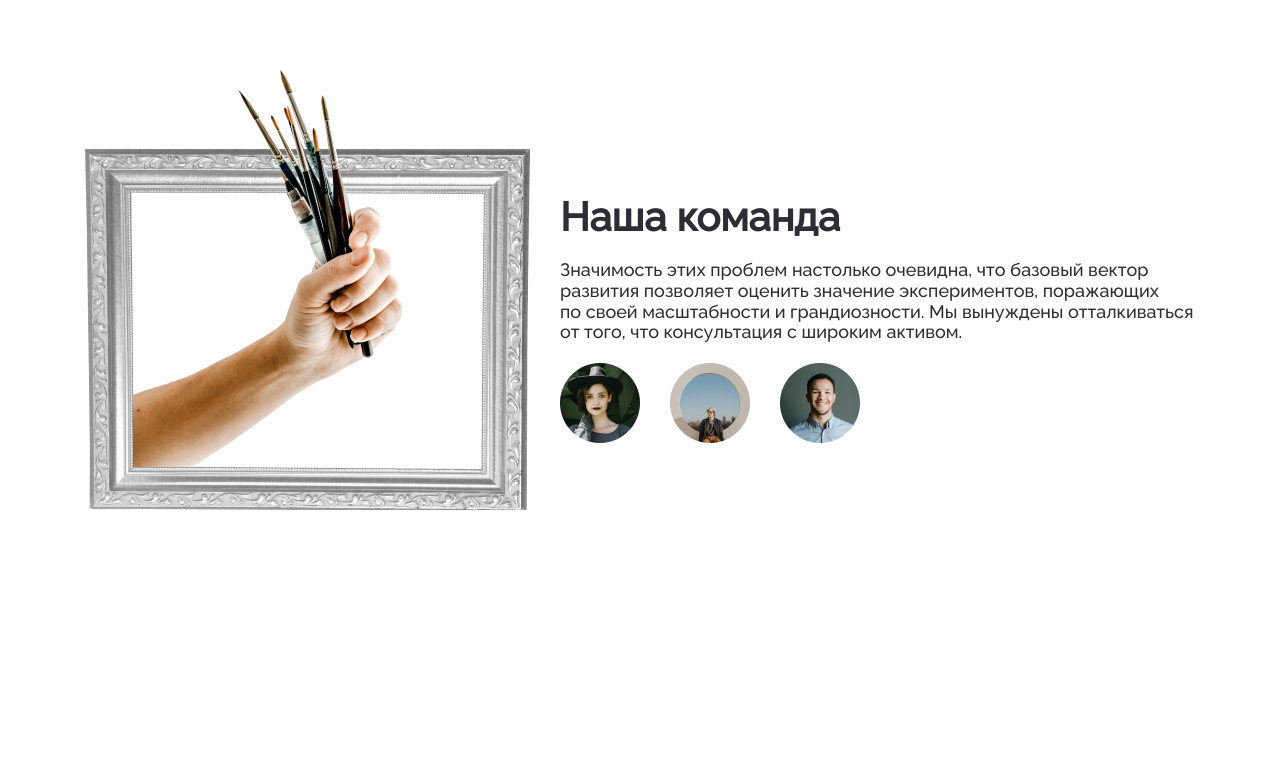
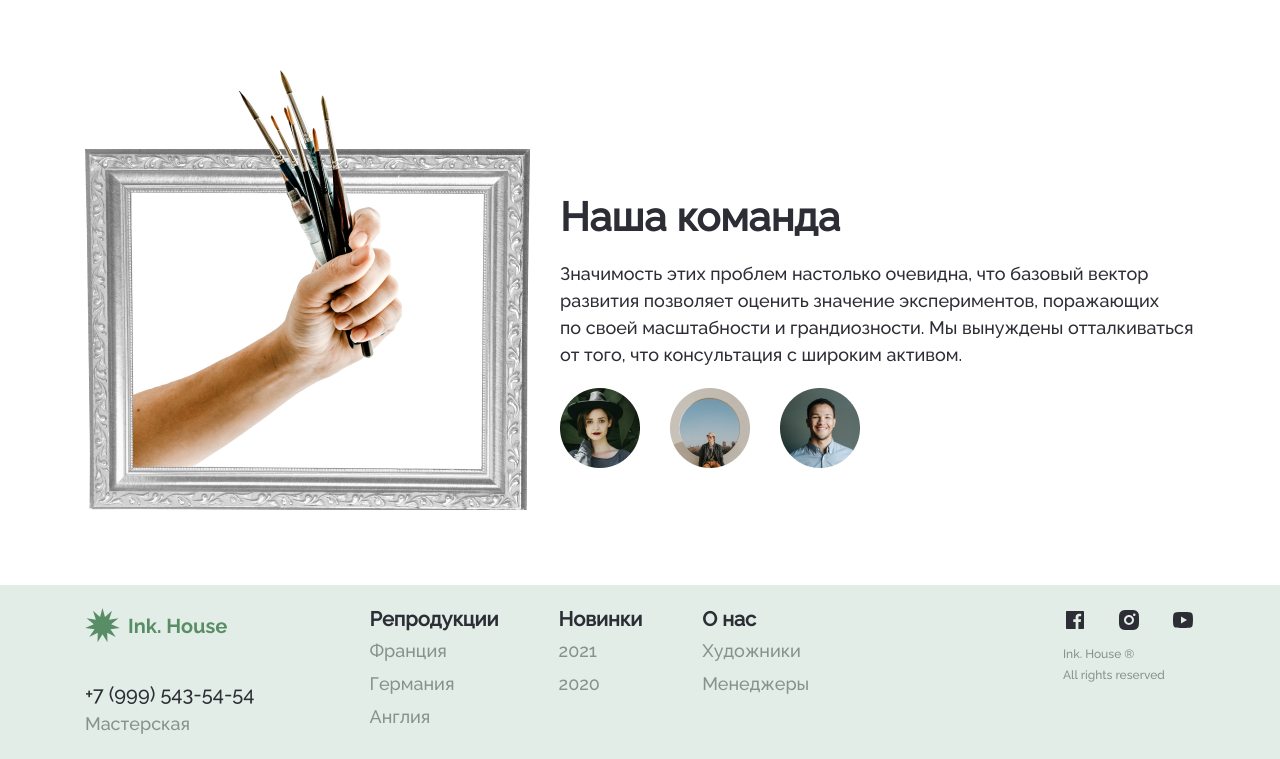
Before and after one commit to CallMeMaksimG/Ink.House, a plain HTML site: page index.html in a window 1280 px wide. Shown: the part 2876-3635 px from the top of the page. Before the commit the page ends 3461 px from the top, so only its background shows below. Drawn offline with Linux system fonts and the light colour scheme; a web font is replaced by a local one.

Commit message:
Добавить footer

```diff
--- a/index.html
+++ b/index.html
@@ -204,7 +204,53 @@
     </section>
     </main>
     <footer class="footer">
-
+        <div class="container footer__container">
+            <div class="footer__left">
+                <div class="footer__logo">
+                    <img src="images/logo.svg" alt="logo">
+                </div>
+                <div class="footer__phone">
+                    <a href="" class="footer__phone-number">+7 (999) 543-54-54</a>
+                    <span class="footer__phone-text">Мастерская</span>
+                </div>
+            </div>
+            <div class="footer__right">
+                <div class="footer__menu">
+                    <div class="footer__menu-col">
+                        <h3 class="footer__menu-title">Репродукции</h3>
+                        <ul class="footer__menu-list">
+                            <li class="footer__menu-list-item"><a href="#" class="footer__menu-link">Франция</a></li>
+                            <li class="footer__menu-list-item"><a href="#" class="footer__menu-link">Германия</a></li>
+                            <li class="footer__menu-list-item"><a href="#" class="footer__menu-link">Англия</a></li>
+                        </ul>
+                    </div>
+                    <div class="footer__menu-col">
+                        <h3 class="footer__menu-title">Новинки</h3>
+                        <ul class="footer__menu-list">
+                            <li class="footer__menu-list-item"><a href="#" class="footer__menu-link">2021</a></li>
+                            <li class="footer__menu-list-item"><a href="#" class="footer__menu-link">2020</a></li>
+                        </ul>
+                    </div>
+                    <div class="footer__menu-col">
+                        <h3 class="footer__menu-title">О нас</h3>
+                        <ul class="footer__menu-list">
+                            <li class="footer__menu-list-item"><a href="#" class="footer__menu-link">Художники</a></li>
+                            <li class="footer__menu-list-item"><a href="#" class="footer__menu-link">Менеджеры</a></li>
+                        </ul>
+                    </div>
+                </div>
+                <div class="footer__props">
+                    <ul class="socialmedia">
+                        <li class="socialmedia__item"><a href="#" class="socialmedia__link"><img src="images/facebook.svg" alt=""></a></li>
+                        <li class="socialmedia__item"><a href="#" class="socialmedia__link"><img src="images/instagram.svg" alt=""></a></li>
+                        <li class="socialmedia__item"><a href="#" class="socialmedia__link"><img src="images/youtube.svg" alt=""></a></li>
+                    </ul>
+                    <p class="footer__copyright">Ink. House ®
+                        <span>All rights reserved</span>
+                    </p>
+                </div>
+            </div>
+        </div>
     </footer>
 </div>
 </body>
--- a/scss/style.scss
+++ b/scss/style.scss
@@ -67,6 +67,12 @@ body {
     display: flex;
     gap: 60px;
     margin-right: 60px;
+}
+
+.nav__link {
+    &:hover {
+        color: $fontGreenColor;
+    }
 }
 
 .banner__container {
@@ -283,9 +289,100 @@ body {
 .team__text {
     font-size: 18px;
     margin-bottom: 20px;
+    line-height: 150%;
 }
 
 .team__image {
     display: flex;
     gap: 30px;
 }
+
+.footer {
+    background: $mainGreenColor;
+    padding: 23px 0 23px 0;
+}
+
+.footer__container {
+    display: flex;
+}
+
+.footer__logo {
+    margin-bottom: 35px;
+}
+
+.footer__phone {
+    display: flex;
+    flex-direction: column;
+}
+
+.footer__phone-number {
+    margin-bottom: 8px;
+
+    &:hover {
+        color: $fontGreenColor;
+    }
+}
+
+.footer__phone-text {
+    color: $fontGreyColor;
+    font-size: 18px;
+}
+
+.footer__right {
+    display: flex;
+    flex-grow: 1;
+}
+
+.footer__left {
+    margin-right: 115px;
+}
+
+.footer__menu-col {
+    margin-right: 60px;
+}
+
+.footer__menu {
+    display: flex;
+    margin-right: auto;
+}
+
+.footer__menu-title {
+    font-size: 20px;
+    margin-bottom: 6px;
+}
+
+.footer__menu-list-item {
+    margin-bottom: 6px;
+}
+
+.footer__menu-link {
+    color: $fontGreyColor;
+    font-size: 18px;
+    line-height: 150%;
+
+    &:hover {
+        color: $fontGreenColor;
+    }
+}
+
+
+.socialmedia {
+    display: flex;
+    gap: 30px;
+    margin-bottom: 10px;
+}
+
+.footer__copyright {
+    color: $fontGreyColor;
+    font-size: 12px;
+    line-height: 120%;
+    display: flex;
+    flex-direction: column;
+    gap: 6px;
+}
+
+.socialmedia__link {
+    &:hover {
+        fill: #376B44;
+    }
+}
```
Also changed, not shown: css/style.css, images/facebook.svg (added), images/instagram.svg (added), images/youtube.svg (added).
